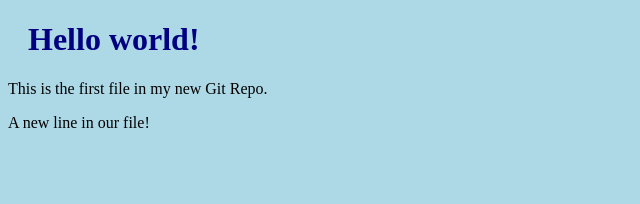
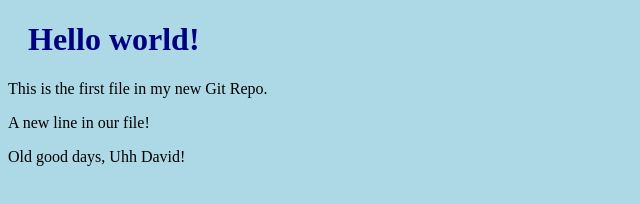
Before and after one commit to mafugo/hello-world, a plain HTML site: page index.html in a window 1280 px wide. Shown: the whole page, without its empty margins (0-640 px from the left). Drawn offline with Linux system fonts and the light colour scheme.

Commit message:
David RIP!

```diff
--- a/index.html
+++ b/index.html
@@ -7,8 +7,9 @@
 <body>
 
 <h1>Hello world!</h1>
+
 <p>This is the first file in my new Git Repo.</p>
 <p>A new line in our file!</p>
-
+<p>Old good days, Uhh David! </p>
 </body>
 </html>
```
